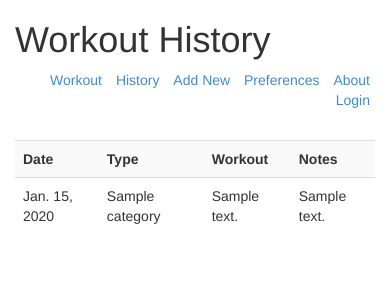
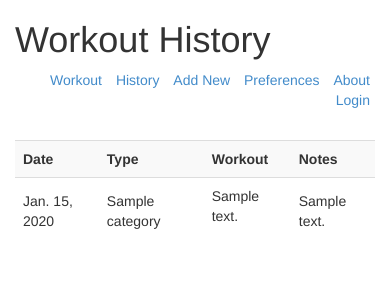
Before and after one commit to tristanlang/simpleworkout, a Django app: template simpleworkout/workout/templates/workout/history.html in a window 390 px wide. Shown: the top 300 px of the page. Run offline with Django 3.2, Linux system fonts and the light colour scheme; the template is opened without the code that fills it: most values are stand-ins (such as "Sample title", 1, 10 or a date in 2020); data that the repository does not hold is empty; parts of the project's set-up code (start-up, migrations or seed data) failed here and were passed over; some libraries are stand-ins or nearby versions.

Commit message:
Tristan added handling for carriage returns in workout detail fields and vertically centered text in the history table

```diff
--- a/simpleworkout/workout/templates/workout/added.html
+++ b/simpleworkout/workout/templates/workout/added.html
@@ -16,7 +16,7 @@
         <br>
         <br>
         <h5>Submitted Workout Details:</h5>
-        {{workout.detail}}
+        {{workout.detail|linebreaks}}
     {% elif preferences %}
         <p>Thank you for updating your preferences!</p>
         <br>
--- a/simpleworkout/workout/templates/workout/history.html
+++ b/simpleworkout/workout/templates/workout/history.html
@@ -16,10 +16,10 @@
 
         {% for log in logs %}
         <tr>
-            <td class="col-sm-2">{{log.date.date}}</td>
-            <td class="col-sm-2">{{log.workout.category}}</td>
-            <td class="col-sm-5">{{log.workout.detail}}</td>
-            <td class="col-sm-3">{{log.notes}}</td>
+            <td style="vertical-align:middle" class="col-sm-2">{{log.date.date}}</td>
+            <td style="vertical-align:middle" class="col-sm-2">{{log.workout.category}}</td>
+            <td style="vertical-align:middle" class="col-sm-5">{{log.workout.detail|linebreaks}}</td>
+            <td style="vertical-align:middle" class="col-sm-3">{{log.notes}}</td>
         </tr>
         {% endfor %}
     </table>
--- a/simpleworkout/workout/templates/workout/workout.html
+++ b/simpleworkout/workout/templates/workout/workout.html
@@ -11,7 +11,7 @@
 
     {% if workout %}
         <br>
-        <p>{{workout.detail}}</p>
+        <p>{{workout.detail|linebreaks}}</p>
         <br><br>
         {% if not addnotes %}
             <div class="row">
@@ -26,7 +26,7 @@
         <p>Tomorrow's workout will appear at midnight!</p>
         <hr>
         <p>Today you already completed:</p>
-        {{log.workout.detail}}
+        {{log.workout.detail|linebreaks}}
         <hr>
         <p>Notes:</p>
         {{log.notes}}
```
